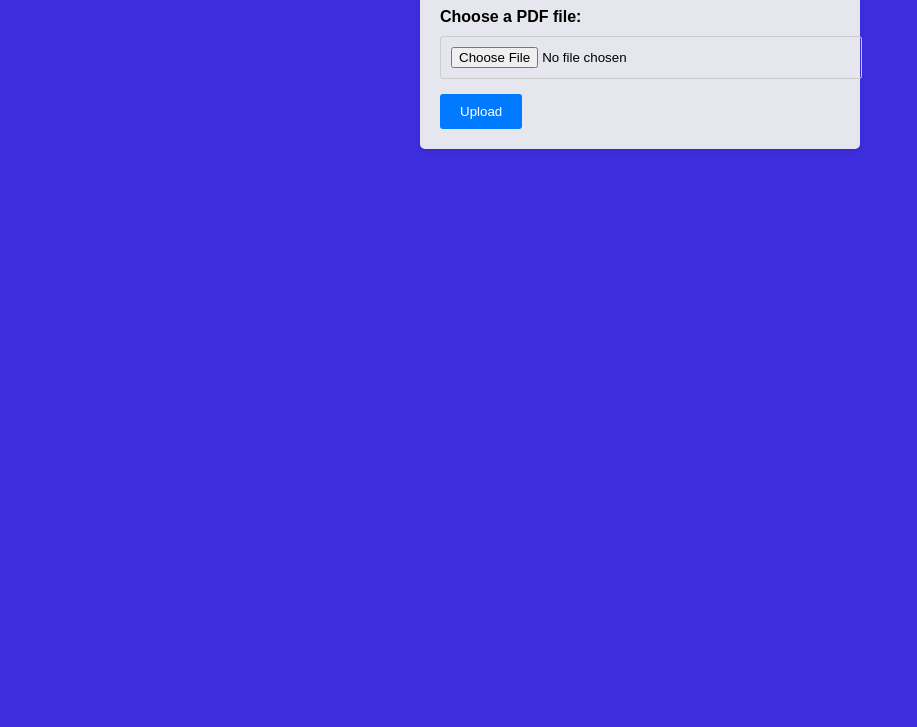
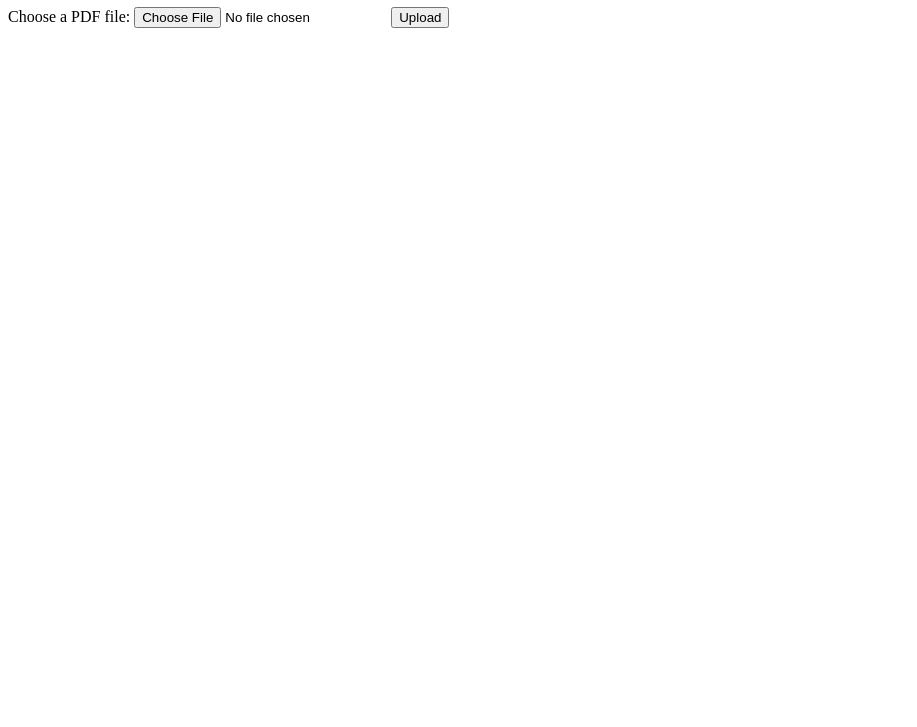
Before and after one commit to nikhilachalkar/Online-Examination-server, a website: page Public/index.html in a window 1280 px wide. Shown: the part 73-800 px from the top of the page, without its empty margins (0-917 px from the left). Drawn offline with Linux system fonts and the light colour scheme.

Commit message:
Update index.html

```diff
--- a/Public/index.html
+++ b/Public/index.html
@@ -5,56 +5,7 @@
     <meta name="viewport" content="width=device-width, initial-scale=1.0">
     <title>File Upload</title>
     <style>
-        body {
-            font-family: Arial, sans-serif;
-            margin: 0;
-            padding: 0;
-            background-color: #3d2ede;
-        }
-
-        h1 {
-            text-align: center;
-            color: aliceblue;
-            font-size:large;
-            margin: 20px 0;
-        }
-
-        #upload-form {
-            max-width: 400px;
-            margin: 0 auto;
-            background-color: #e6e7ee;
-            border-radius: 5px;
-            padding: 20px;
-            box-shadow: 0px 2px 5px rgba(0, 0, 0, 0.1);
-        }
-
-        label {
-            display: block;
-            margin-bottom: 10px;
-            font-weight: bold;
-        }
-
-        input[type="file"] {
-            display: block;
-            width: 100%;
-            padding: 10px;
-            margin-bottom: 15px;
-            border: 1px solid #ccc;
-            border-radius: 3px;
-        }
-
-        button[type="submit"] {
-            background-color: #007bff;
-            color: white;
-            padding: 10px 20px;
-            border: none;
-            border-radius: 3px;
-            cursor: pointer;
-        }
-
-        button[type="submit"]:hover {
-            background-color: #0056b3;
-        }
+        /* Your CSS styles here */
     </style>
 </head>
 <body>
@@ -67,7 +18,43 @@
 
     <script>
         document.addEventListener("DOMContentLoaded", () => {
-            // JavaScript code remains unchanged
+            const form = document.getElementById("upload-form");
+            const ws = new WebSocket("ws://aiscribe.onrender.com"); // Replace with your server's WebSocket URL
+
+            ws.onopen = () => {
+                console.log("WebSocket connection established");
+            };
+
+            ws.onmessage = (event) => {
+                const message = JSON.parse(event.data);
+                console.log("Received message:", message);
+            };
+
+            ws.onclose = () => {
+                console.log("WebSocket connection closed");
+            };
+
+            form.addEventListener("submit", async (e) => {
+                e.preventDefault();
+
+                const fileInput = document.getElementById("file");
+                const file = fileInput.files[0];
+
+                if (file) {
+                    const formData = new FormData();
+                    formData.append("file", file);
+
+                    try {
+                        ws.send(JSON.stringify({ type: "upload", filename: file.name }));
+
+                        // You can also send the file content here using formData and FileReader
+
+                        console.log("File upload initiated");
+                    } catch (error) {
+                        console.error("Error sending file:", error);
+                    }
+                }
+            });
         });
     </script>
 </body>
```
